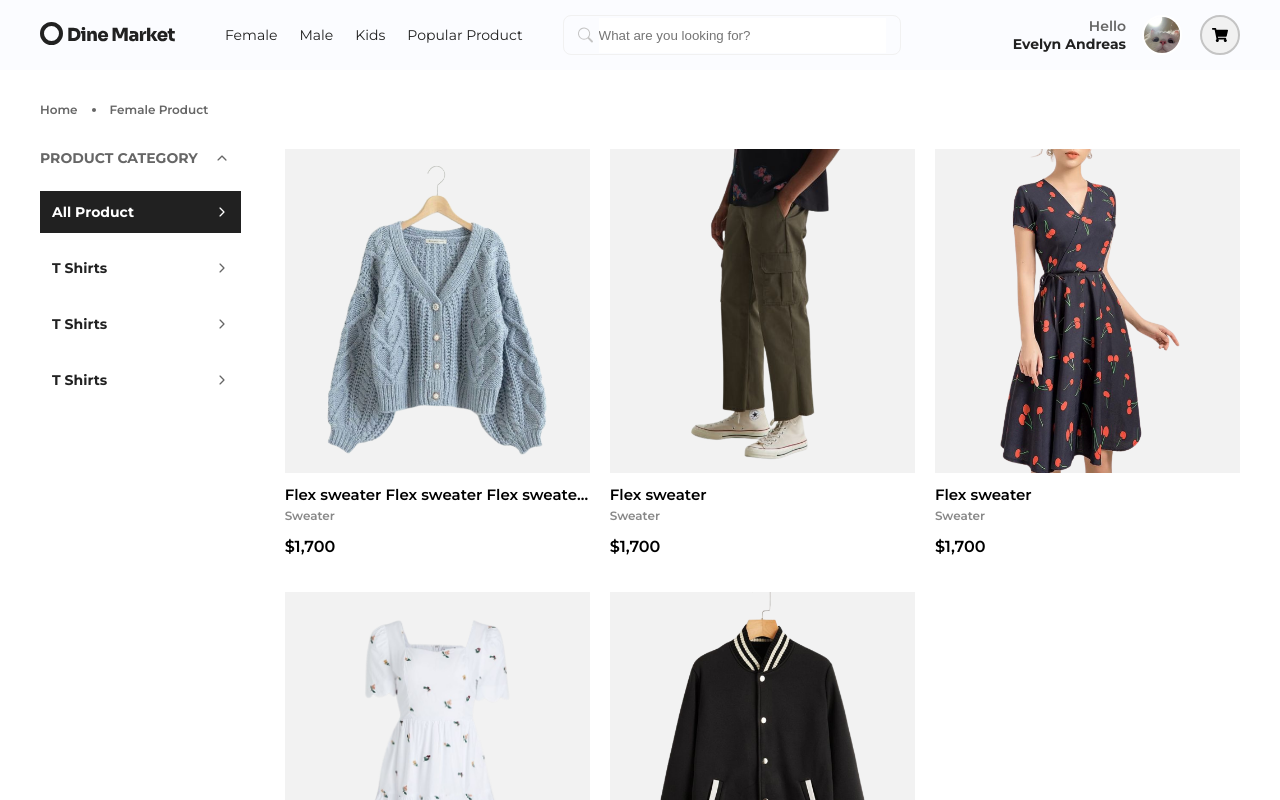
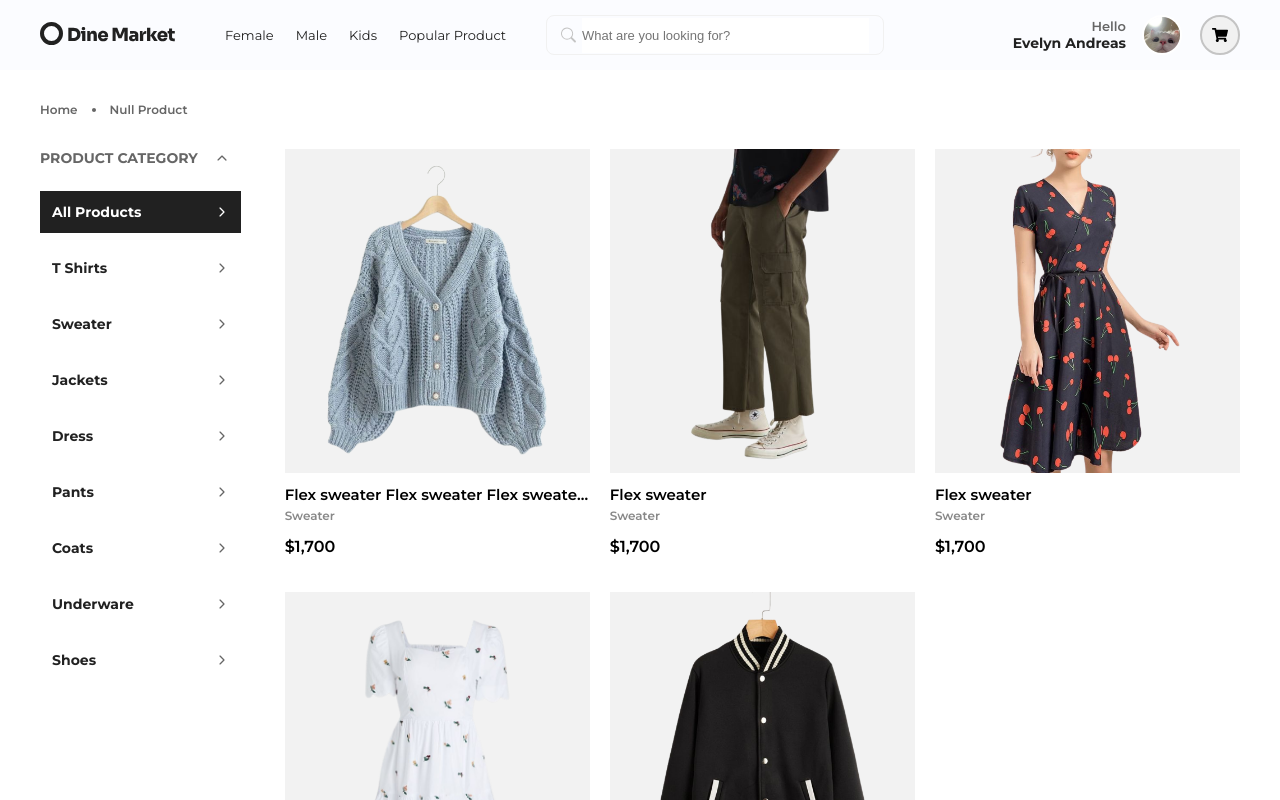
Before and after one commit to TuVoXuan/doxie_fe, a React (Create React App) app: page /clothes in a window 1280 px wide. Shown: the top 800 px of the page. Built offline with nearby package versions, Linux system fonts and the light colour scheme.

Commit message:
feat: make nav in clothes page

```diff
--- a/src/App.tsx
+++ b/src/App.tsx
@@ -14,7 +14,7 @@ function App() {
             <Route path="/counter" element={<CounterPage />} />
             <Route path="/clothes">
                 <Route index element={<ClothesPage />} />
-                <Route path=":id" element={<ClothesDetail />} />
+                {/* <Route path=":parentCate" element={<ClothesDetail />} /> */}
             </Route>
             <Route path="*" element={<ErrorPage />} />
         </Routes>
--- a/src/components/navbar/NavBar.module.css
+++ b/src/components/navbar/NavBar.module.css
@@ -8,12 +8,21 @@
     margin-bottom: 24px;
 }
 
+.navBar__head__title {
+    text-transform: uppercase;
+}
+
 .navBar__navBarItem {
     display: flex;
     justify-content: space-between;
     align-items: center;
     padding: 12px;
     text-transform: capitalize;
+    transition: all 1s ease;
+}
+
+.navBar__navBarItem:hover {
+    background-color: var(--gray-70);
 }
 
 .navBar__navBarItem:not(:last-child) {
--- /dev/null
+++ b/src/components/navbar/navbar-item.tsx
@@ -0,0 +1,31 @@
+import React from 'react';
+import { IoIosArrowForward } from 'react-icons/io';
+import { Link } from 'react-router-dom';
+import styles from './NavBar.module.css';
+
+interface Props {
+    to: string;
+    title: string;
+    active?: boolean;
+}
+
+export default function NavbarItem({ to, title, active }: Props) {
+    if (active) {
+        return (
+            <Link
+                to={to}
+                className={`${styles.navBar__navBarItem} ${styles['navBar__navBarItem--active']}`}
+            >
+                <h4 className={styles['navBarItem__title--active']}>{title}</h4>
+                <IoIosArrowForward className={styles['navBarItem__icon--active']} size={14} />
+            </Link>
+        );
+    }
+
+    return (
+        <Link to={to} className={styles.navBar__navBarItem}>
+            <h4 className={styles.navBarItem__title}>{title}</h4>
+            <IoIosArrowForward className={styles.navBarItem__icon} size={14} />
+        </Link>
+    );
+}
--- a/src/components/navbar/navbar.tsx
+++ b/src/components/navbar/navbar.tsx
@@ -1,41 +1,20 @@
 import React from 'react';
-import { IoIosArrowForward, IoIosArrowUp } from 'react-icons/io';
+import { IoIosArrowUp } from 'react-icons/io';
 import styles from './NavBar.module.css';
-import { Link } from 'react-router-dom';
 
 interface Props {
     navTitle: string;
-    navItem: string;
+    children: React.ReactNode;
 }
 
-export default function Navbar() {
+export default function Navbar({ navTitle, children }: Props) {
     return (
         <div className={styles.navBar}>
             <div className={styles.navBar__head}>
-                <h4>PRODUCT CATEGORY</h4>
-                <IoIosArrowUp size={14} />
+                <h4 className={styles.navBar__head__title}>{navTitle}</h4>
+                <IoIosArrowUp className={styles.navBar__head__icon} size={14} />
             </div>
-            <div className={styles.navBar__body}>
-                <Link
-                    to="/clothes"
-                    className={`${styles.navBar__navBarItem} ${styles['navBar__navBarItem--active']}`}
-                >
-                    <h4 className={styles['navBarItem__title--active']}>all product</h4>
-                    <IoIosArrowForward className={styles['navBarItem__icon--active']} size={14} />
-                </Link>
-                <Link to="/clothes" className={styles.navBar__navBarItem}>
-                    <h4 className={styles.navBarItem__title}>T shirts</h4>
-                    <IoIosArrowForward className={styles.navBarItem__icon} size={14} />
-                </Link>
-                <Link to="/clothes" className={styles.navBar__navBarItem}>
-                    <h4 className={styles.navBarItem__title}>T shirts</h4>
-                    <IoIosArrowForward className={styles.navBarItem__icon} size={14} />
-                </Link>
-                <Link to="/clothes" className={styles.navBar__navBarItem}>
-                    <h4 className={styles.navBarItem__title}>T shirts</h4>
-                    <IoIosArrowForward className={styles.navBarItem__icon} size={14} />
-                </Link>
-            </div>
+            <div className={styles.navBar__body}>{children}</div>
         </div>
     );
 }
--- a/src/layout/layout.tsx
+++ b/src/layout/layout.tsx
@@ -72,14 +72,14 @@ export default function Layout({ children }: Props) {
                 </section>
             </header>
 
-            <main className="px-10">{children}</main>
+            <main className="px-10 mb-25">{children}</main>
 
             <footer className="footer px-10">
                 <div className="footer__des">
                     <div>
                         <img src={logo} alt="logo" />
                     </div>
-                    <p>
+                    <p className="des_intro">
                         Small, artisan label that offers a thoughtfully curated collection of high
                         quality everyday essentials made.
                     </p>
--- a/src/layout/main-layout.css
+++ b/src/layout/main-layout.css
@@ -23,6 +23,7 @@
 .nav-list__li {
     display: inline;
     cursor: pointer;
+    font-size: 13px;
 }
 
 .nav-list__li:not(:last-child) {
@@ -45,6 +46,7 @@
     border: 0;
     padding: 10px 0;
     width: 100%;
+    font-size: 13px;
 }
 
 .header__header-right {
@@ -65,11 +67,13 @@
 
 .name-container__greeting {
     font-weight: 600;
+    font-size: 13px;
     color: var(--gray-80);
 }
 
 .name-container__name {
     font-weight: 700;
+    font-size: 14px;
     color: var(--black-80);
 }
 
@@ -110,6 +114,10 @@
     justify-content: space-between;
 }
 
+.des_intro {
+    font-size: 12px;
+}
+
 .des__social {
     display: flex;
     column-gap: 10px;
@@ -131,12 +139,15 @@
 }
 
 .company-info__title {
+    font-size: 15px;
+    font-weight: 700;
     margin-bottom: 20px;
 }
 
 .company-info__list {
     list-style: none;
     padding-left: 0;
+    font-size: 13px;
 }
 
 .company-info__list-item:not(:last-child) {
--- a/src/page/clothes-page/clothes-page.tsx
+++ b/src/page/clothes-page/clothes-page.tsx
@@ -3,11 +3,37 @@ import Layout from '../../layout/layout';
 import styles from './ClothesPage.module.css';
 import Navbar from '../../components/navbar/navbar';
 import ProductCard from '../../components/product-card/product-card';
+import { useLocation } from 'react-router-dom';
+import NavbarItem from '../../components/navbar/navbar-item';
+import React from 'react';
+
+function useQuery() {
+    const { search } = useLocation();
+
+    return React.useMemo(() => new URLSearchParams(search), [search]);
+}
 
 export default function ClothesPage() {
+    const query = useQuery();
+    const parentCate = query.get('parentCate');
+    console.log('parentCate: ', parentCate);
+    const childrenCate = query.get('childrenCate');
+    console.log('childrenCate: ', childrenCate);
+
+    const categories: string[] = [
+        'all products',
+        't shirts',
+        'sweater',
+        'jackets',
+        'dress',
+        'pants',
+        'coats',
+        'underware',
+        'shoes',
+    ];
     const navigators: INavigator[] = [
         { title: 'home', to: '/' },
-        { title: 'female product', to: '/clothes' },
+        { title: `${parentCate} product`, to: `/clothes?parentCate=${parentCate}` },
     ];
 
     return (
@@ -15,7 +41,56 @@ export default function ClothesPage() {
             <NavigateLink navigators={navigators} />
             <section className={styles.container}>
                 <div className={styles.container__navBar}>
-                    <Navbar />
+                    <Navbar navTitle="product category">
+                        {childrenCate
+                            ? categories.map((cate, index) => {
+                                  if (childrenCate === cate) {
+                                      return (
+                                          <NavbarItem
+                                              key={cate}
+                                              active
+                                              title={cate}
+                                              to={`/clothes?parentCate=${parentCate}&childrenCate=${cate}`}
+                                          />
+                                      );
+                                  }
+                                  if (index === 0) {
+                                      return (
+                                          <NavbarItem
+                                              key={cate}
+                                              title={cate}
+                                              to={`/clothes?parentCate=${parentCate}`}
+                                          />
+                                      );
+                                  }
+                                  return (
+                                      <NavbarItem
+                                          key={cate}
+                                          title={cate}
+                                          to={`/clothes?parentCate=${parentCate}&childrenCate=${cate}`}
+                                      />
+                                  );
+                              })
+                            : categories.map((cate, index) => {
+                                  if (index === 0) {
+                                      return (
+                                          <NavbarItem
+                                              key={cate}
+                                              active
+                                              title={cate}
+                                              to={`/clothes?parentCate=${parentCate}`}
+                                          />
+                                      );
+                                  }
+                                  return (
+                                      <NavbarItem
+                                          key={cate}
+                                          title={cate}
+                                          to={`/clothes?parentCate=${parentCate}&childrenCate=${cate}`}
+                                      />
+                                  );
+                              })}
+                    </Navbar>
                 </div>
                 <div className={styles.container__listCardContainer}>
                     <div
--- a/src/styles/index.css
+++ b/src/styles/index.css
@@ -35,3 +35,7 @@ a {
     padding-left: 40px;
     padding-right: 40px;
 }
+
+.mb-25 {
+    margin-bottom: 100px;
+}
```
